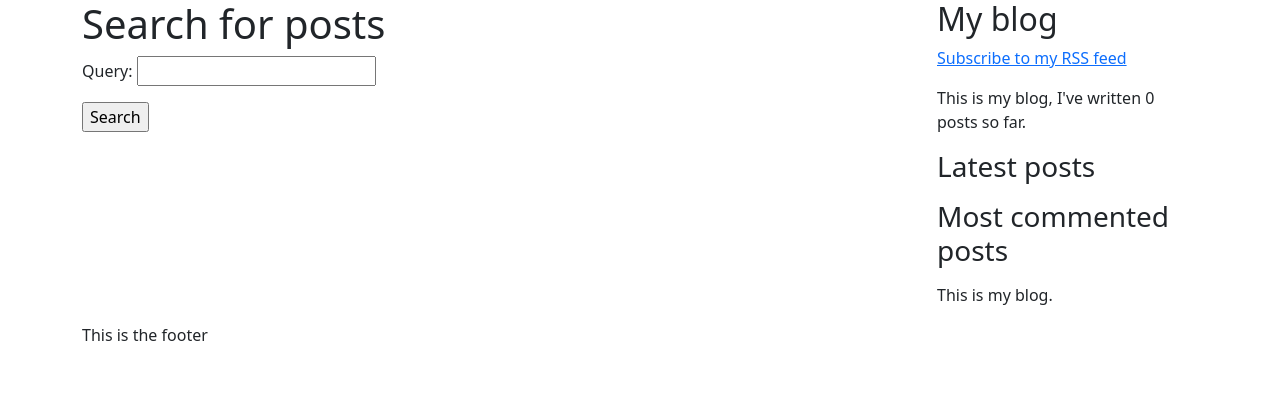
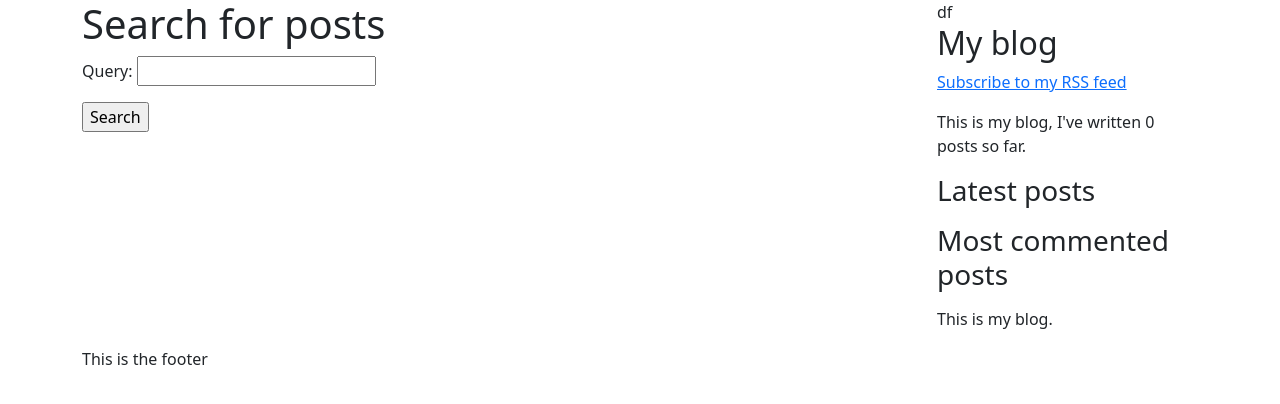
Before and after one commit to ayosamobitade/Blog-Application, a Django app: page /blog/search/ in a window 1280 px wide. Shown: the top 404 px of the page. Run offline with Django 4.2, Linux system fonts and the light colour scheme; data that the repository does not hold is empty.

Commit message:
some updates

```diff
--- a/blog/templates/blog/base.html
+++ b/blog/templates/blog/base.html
@@ -19,7 +19,7 @@
                 {% endblock %}
                 {% block content %}{% endblock %}
             </div>
-            <div class="col-3">
+            <div class="col-3">df
                 <h2>My blog</h2>
                 <p>
                     <a href="{% url "blog:post_feed" %}">Subscribe to my RSS feed</a>
```
